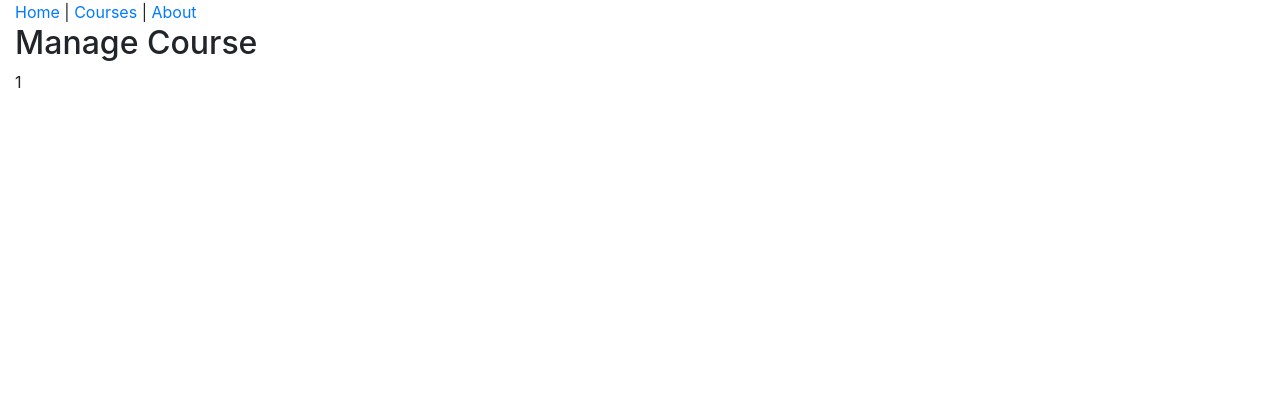
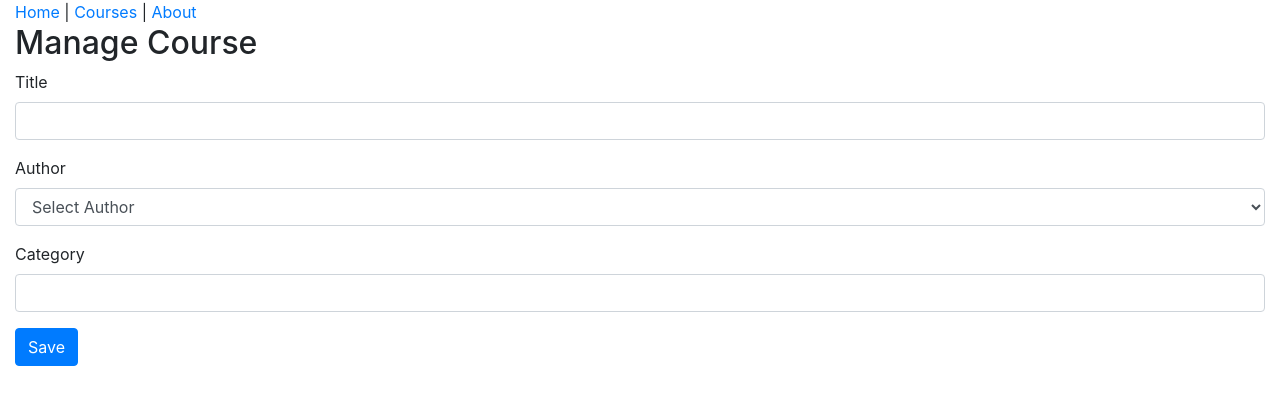
Before and after one commit to kishoreuppala/Building-Applications-with-React-16-and-Flux-3, a React (Create React App) app: page /course/1 in a window 1280 px wide. Shown: the top 404 px of the page. Built offline with nearby package versions, Linux system fonts and the light colour scheme; no server answers.

Commit message:
changes: Started creating Forms - In progress commit

```diff
--- a/src/Components/App.js
+++ b/src/Components/App.js
@@ -26,6 +26,7 @@
                 {/*Test Redirect */}
                 <Redirect from="/about-page" to="about" />
                 <Route path="/course/:slug" component={ManageCoursePage} />
+                <Route path="/course" component={ManageCoursePage} />
                 <Route component={PageNotFound} />
             </Switch>
         </div>
--- /dev/null
+++ b/src/Components/CourseForm.js
@@ -0,0 +1,57 @@
+import React from "react";
+
+function CourseForm(props) {
+  return (
+    <form>
+      <div className="form-group">
+        <label htmlFor="title">Title</label>
+        <div className="field">
+          <input
+            id="title"
+            type="text"
+            name="title"
+            onChange={props.onChange}
+            className="form-control"
+            value={props.course.title}
+          />
+        </div>
+      </div>
+
+      <div className="form-group">
+        <label htmlFor="author">Author</label>
+        <div className="field">
+          <select
+            id="author"
+            name="authorId"
+            onChange={props.onChange}
+            value={props.course.authorId || ""}
+            className="form-control"
+          >
+            {/* <option value=""/> */}
+            <option value="" disabled selected>Select Author</option>
+            <option value="1">Uppala Kishore</option>
+            <option value="2">Joshith Sravan</option>
+          </select>
+        </div>
+      </div>
+
+      <div className="form-group">
+        <label htmlFor="category">Category</label>
+        <div className="field">
+          <input
+            type="text"
+            id="category"
+            name="category"
+            onChange={props.onChange}
+            className="form-control"
+            value={props.course.category}
+          />
+        </div>
+      </div>
+
+      <input type="submit" value="Save" className="btn btn-primary" />
+    </form>
+  );
+}
+
+export default CourseForm;
--- a/src/Components/CoursesPage.js
+++ b/src/Components/CoursesPage.js
@@ -1,6 +1,7 @@
 import React from "react";
 import {getCourses} from "../api/courseApi";
 import PropTypes from 'prop-types';
+import { Link } from "react-router-dom/cjs/react-router-dom.min";
 
 class CoursesPage extends React.Component {
     state = {
@@ -14,6 +15,9 @@
 render () {
     return (
     <>
+
+    <Link to="/course" class="btn btn-primary float-right">Add Course</Link>
+    <div className="clearfix"></div> {/*  is added after the link to clear the floating elements and ensure proper layout. */}
     <h2>Courses</h2>
     <table className="table">
         <thead>
--- a/src/Components/ManageCoursePage.js
+++ b/src/Components/ManageCoursePage.js
@@ -1,10 +1,34 @@
-import React from "react";
+import React, { useState } from "react";
+import CourseForm from "./CourseForm";
 
 const ManageCoursePage = props => {
+    const [course, setCourse] = useState({
+        id: null,
+        slug: "",
+        titile: "",
+        authordId: null,
+        category: ""
+    });
+
+    function handleChange(event) {
+        // debugger;
+        const updatedCourse = {...course, [event.target.name]: event.target.value};
+        setCourse(updatedCourse);
+    }
+
+    //(OR) we can use following code as well to handleChange()
+    // function handleChange({target}) {
+    //     setCourse({
+    //         ...course,
+    //         [target.name]=target.value
+    //     });
+    // }
+
     return (
         <>
             <h2>Manage Course</h2>
-            {props.match.params.slug}
+            {/* {props.match.params.slug} */}
+            <CourseForm course={course} onChange={handleChange} />
         </>
     );
 };
```
